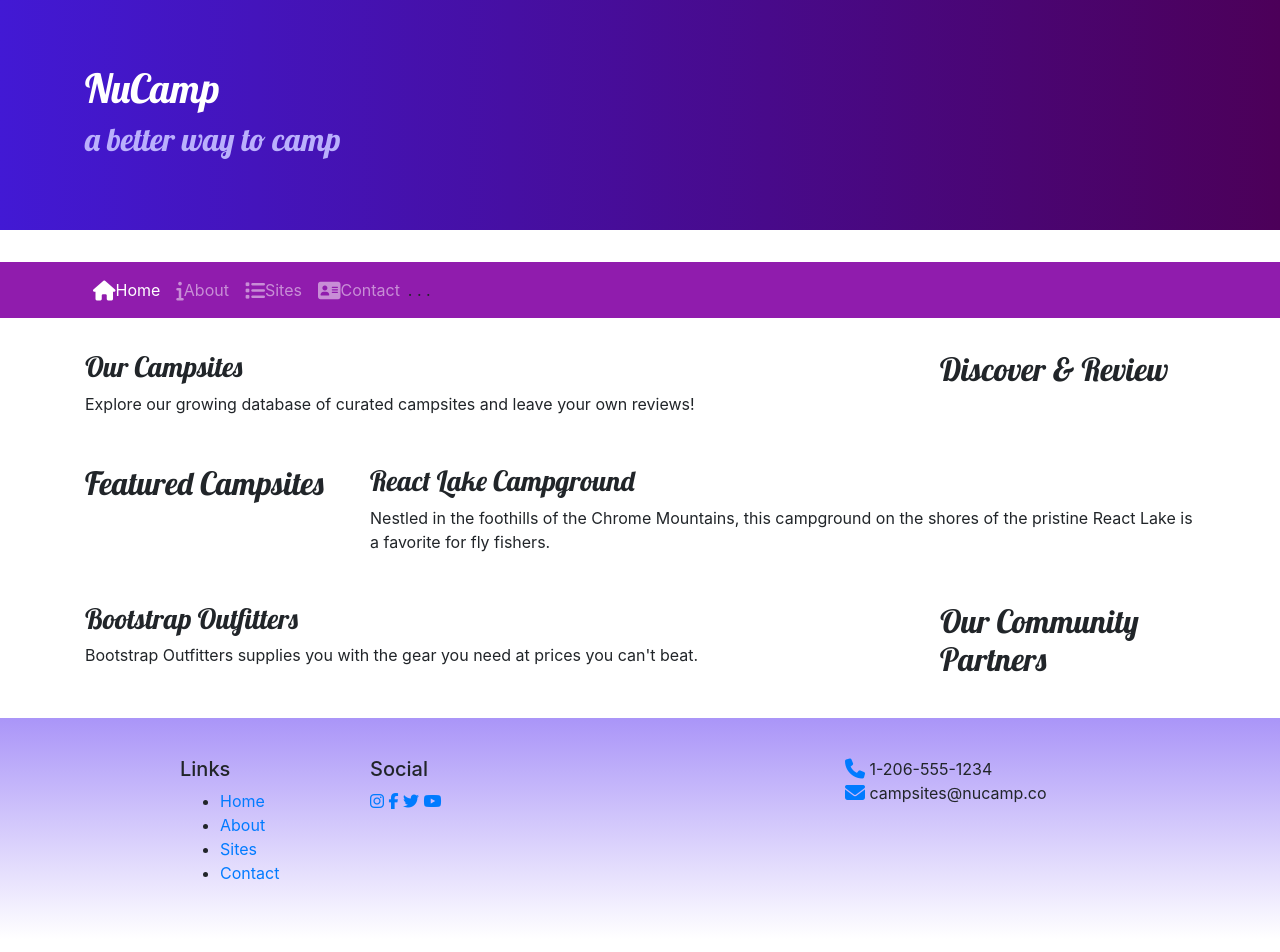
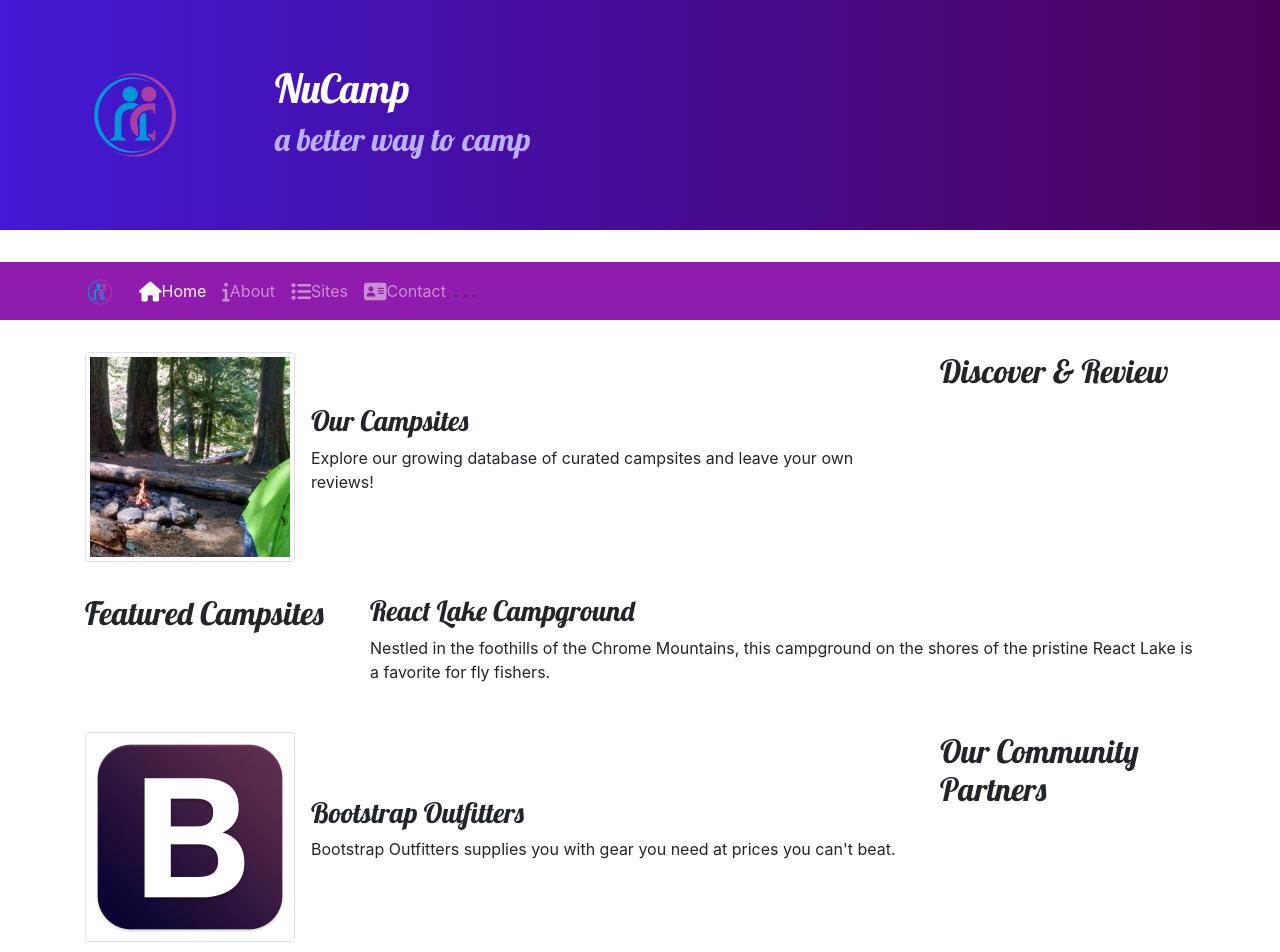
Before and after one commit to ian102423/NPM-project, a website: page index.html in a window 1280 px wide. Shown: the top 952 px of the page. Drawn offline with nearby package versions, Linux system fonts and the light colour scheme.

Commit message:
Images and Media

```diff
--- a/index.html
+++ b/index.html
@@ -32,6 +32,9 @@
     <header class="jumbotron jumbotron-fluid" id="header">
       <div class="container">
         <div class="row">
+          <div class="col-4 col-sm-3 col-md-2 align-self-center">
+            <img src="img/logo.png" class="img-fluid" />
+         </div>
           <div class="col">
             <h1 id="txt-title">NuCamp</h1>
             <h2 id="txt-sub-title">a better way to camp</h2>
@@ -42,6 +45,7 @@
 
     <nav class="navbar navbar-expand-sm navbar-dark sticky-top">
       <div class="container">
+        <a class="navbar-brand" href="#"><img src="img/logo.png" height="30" width="30" /></a>
         <button
           class="navbar-toggler ml-auto"
           type="button"
@@ -86,12 +90,14 @@
           <h2>Discover & Review</h2>
         </div>
         <div class="col">
-          <h3>Our Campsites</h3>
-          <p>
-            Explore our growing database of curated campsites and leave your own
-            reviews!
-          </p>
-        </div>
+          <div class="media">
+              <img class="d-flex mr-3 img-thumbnail" src="img/breadcrumb-trail-thumb.jpg" alt="Breadcrumb Trail" />
+              <div class="media-body align-self-center">
+                  <h3>Our Campsites</h3>
+                  <p class="d-none d-sm-block">Explore our growing database of curated campsites and leave your own reviews!</p>
+              </div>
+          </div>
+      </div>
       </div>
 
       <div class="row" id="margin-top-bot">
@@ -112,12 +118,14 @@
           <h2>Our Community Partners</h2>
         </div>
         <div class="col">
-          <h3>Bootstrap Outfitters</h3>
-          <p>
-            Bootstrap Outfitters supplies you with the gear you need at prices
-            you can't beat.
-          </p>
-        </div>
+          <div class="media">
+              <img class="d-flex mr-3 img-thumbnail " src="img/bootstrap-thumb.png" alt="Bootstrap Outfitters">
+              <div class="media-body align-self-center">
+                  <h3>Bootstrap Outfitters</h3>
+          <p class="d-none d-sm-block">Bootstrap Outfitters supplies you with gear you need at prices you can't beat.</p>
+              </div>
+          </div>
+      </div>
       </div>
     </div>
 
```
Also changed, not shown: aboutus.html (+4 -0 lines), contactus.html (+4 -0 lines), img/bootstrap-thumb.png (added), img/breadcrumb-trail-thumb.jpg (added), img/breadcrumb-trail.jpg (added), img/chrome-river-thumb.jpg (added), img/chrome-river.jpg (added), img/logo.png (added), img/react-lake-thumb.jpg (added), img/react-lake.jpg (added).
